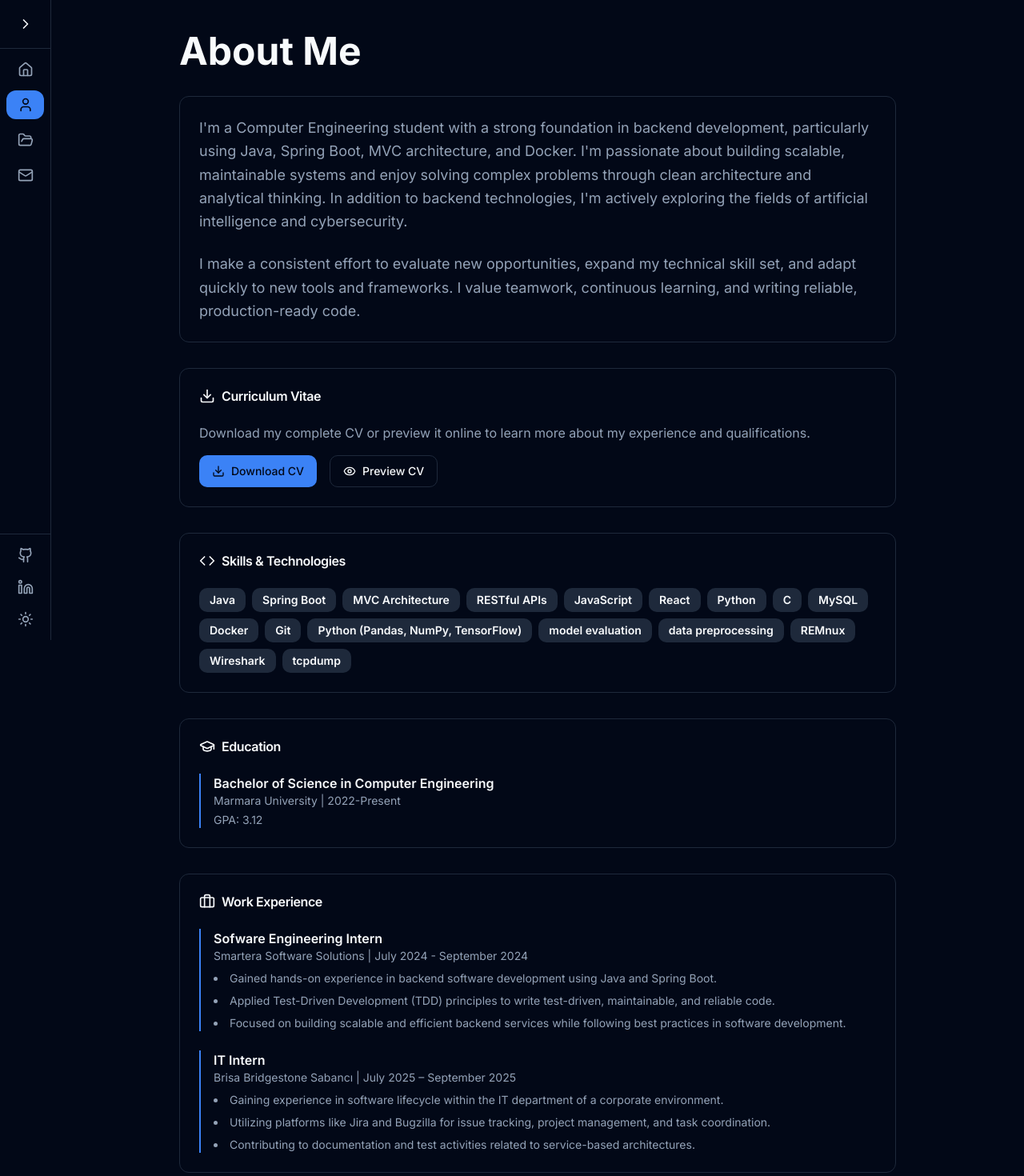
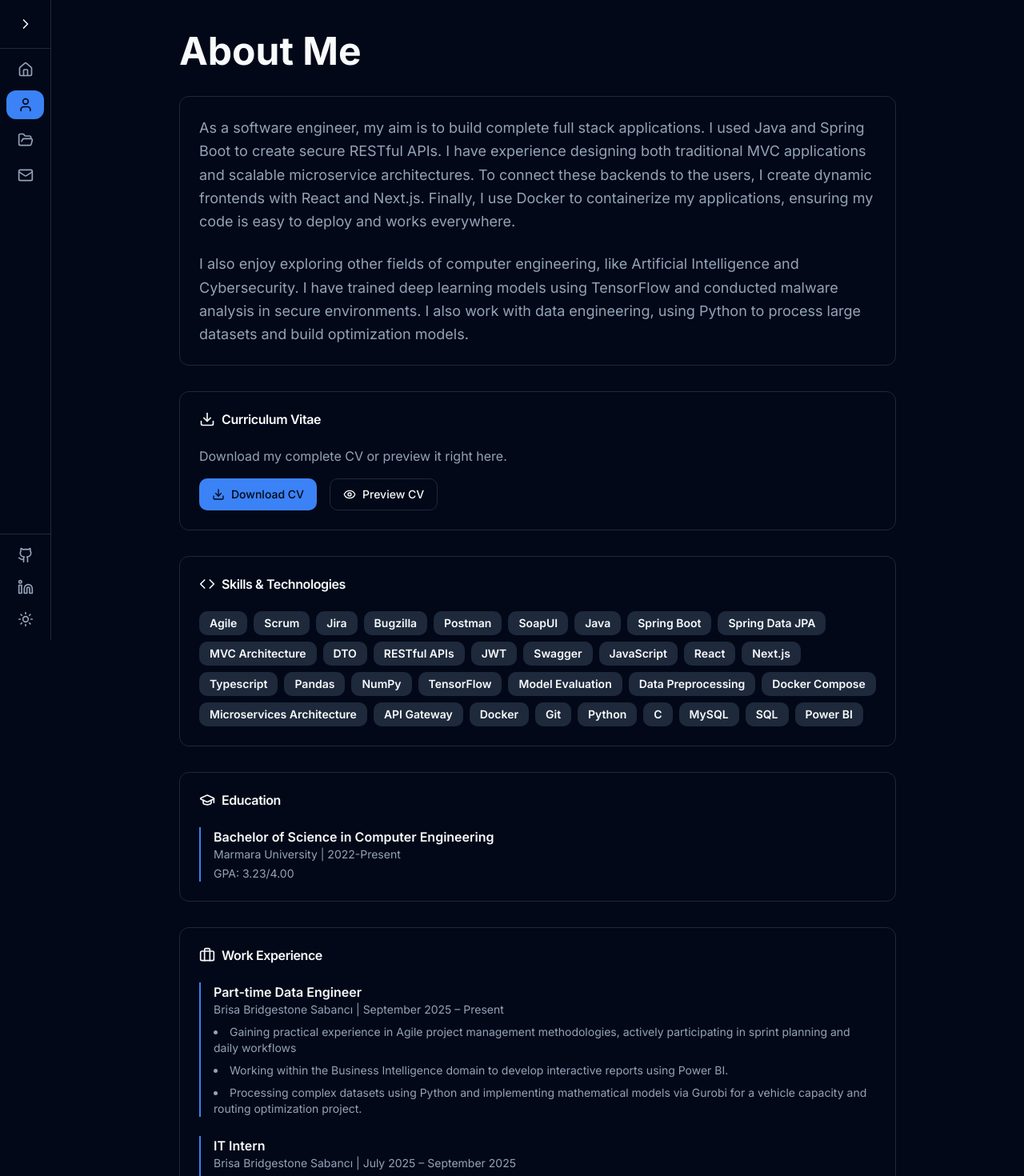
Before and after one commit to tetikmustafa/portfolio-website, a Next.js app: page /about in a window 1280 px wide. Shown: the top 1470 px of the page at 80% size. Built offline with nearby package versions, Linux system fonts and the light colour scheme.

Commit message:
feat: update portfolio content, skills, and contact UI

```diff
--- a/app/about/page.tsx
+++ b/app/about/page.tsx
@@ -4,10 +4,14 @@ import { Download, Eye, GraduationCap, Briefcase, Code } from "lucide-react"
 import { CvPreviewButton } from "./cv-preview"
 
 const skills = [
-  "Java", "Spring Boot", "MVC Architecture", "RESTful APIs",
-  "JavaScript", "React", "Python", "C", "MySQL", "Docker", "Git",
-  "Python (Pandas, NumPy, TensorFlow)", "model evaluation",
-  "data preprocessing", "REMnux", "Wireshark", "tcpdump",
+  "Agile", "Scrum", "Jira", "Bugzilla", "Postman", "SoapUI",
+  "Java", "Spring Boot", "Spring Data JPA", "MVC Architecture",
+  "DTO", "RESTful APIs", "JWT", "Swagger",
+  "JavaScript", "React", "Next.js",  "Typescript",
+  "Pandas", "NumPy", "TensorFlow", "Model Evaluation",
+  "Data Preprocessing", "Docker Compose",
+  "Microservices Architecture", "API Gateway", "Docker", "Git",
+   "Python", "C", "MySQL", "SQL", "Power BI",
 ]
 
 const education = [
@@ -15,19 +19,19 @@ const education = [
     degree: "Bachelor of Science in Computer Engineering",
     school: "Marmara University",
     year: "2022-Present",
-    description: "GPA: 3.12",
+    description: "GPA: 3.23/4.00",
   },
 ]
 
 const experience = [
   {
-    title: "Sofware Engineering Intern",
-    company: "Smartera Software Solutions",
-    period: "July 2024 - September 2024",
+    title: "Part-time Data Engineer",
+    company: "Brisa Bridgestone Sabancı",
+    period: "September 2025 – Present",
     descriptions: [
-      "Gained hands-on experience in backend software development using Java and Spring Boot.",
-      "Applied Test-Driven Development (TDD) principles to write test-driven, maintainable, and reliable code.",
-      "Focused on building scalable and efficient backend services while following best practices in software development.",
+      "Gaining practical experience in Agile project management methodologies, actively participating in sprint planning and daily workflows",
+      "Working within the Business Intelligence domain to develop interactive reports using Power BI.",
+      "Processing complex datasets using Python and implementing mathematical models via Gurobi for a vehicle capacity and routing optimization project.",
     ],
   },
   {
@@ -35,9 +39,20 @@ const experience = [
     company: "Brisa Bridgestone Sabancı",
     period: "July 2025 – September 2025",
     descriptions: [
-      "Gaining experience in software lifecycle within the IT department of a corporate environment.",
-      "Utilizing platforms like Jira and Bugzilla for issue tracking, project management, and task coordination.",
-      "Contributing to documentation and test activities related to service-based architectures.",
+      "Gained experience in software lifecycle within the IT department of a corporate environment.",
+      "Utilized platforms like Jira and Bugzilla for issue tracking, project management, and task coordination.",
+      "Contributed to documentation and test activities related to service-based architectures.",
+      "Used tools like Postman and SoapUI to inspect and test API requests and responses."
+    ],
+  },
+  {
+    title: "Software Engineering Intern",
+    company: "Smartera Software Solutions",
+    period: "July 2024 - September 2024",
+    descriptions: [
+      "Gained hands-on experience in backend software development using Java and Spring Boot.",
+      "Applied Test-Driven Development (TDD) principles to write test-driven and maintainable code.",
+      "Focused on building scalable backend services while following best practices in software development.",
     ],
   },
 ]
@@ -53,16 +68,16 @@ export default function AboutPage() {
             <Card>
               <CardContent className="p-6">
                 <p className="text-lg text-muted-foreground leading-relaxed mb-6">
-                I&apos;m a Computer Engineering student with a strong foundation in backend development,
-                particularly using Java, Spring Boot, MVC architecture, and Docker.
-                I&apos;m passionate about building scalable, maintainable systems and
-                enjoy solving complex problems through clean architecture and analytical thinking.
-                In addition to backend technologies, I&apos;m actively exploring the fields of artificial intelligence and cybersecurity.
+                As a software engineer, my aim is to build complete full stack applications.
+                I used Java and Spring Boot to create secure RESTful APIs.
+                I have experience designing both traditional MVC applications and scalable microservice architectures.
+                To connect these backends to the users, I create dynamic frontends with React and Next.js.
+                Finally, I use Docker to containerize my applications, ensuring my code is easy to deploy and works everywhere.
                 </p>
                 <p className="text-lg text-muted-foreground leading-relaxed">
-                I make a consistent effort to evaluate new opportunities,
-                expand my technical skill set, and adapt quickly to new tools and frameworks.
-                I value teamwork, continuous learning, and writing reliable, production-ready code.
+                I also enjoy exploring other fields of computer engineering, like Artificial Intelligence and Cybersecurity.
+                I have trained deep learning models using TensorFlow and conducted malware analysis in secure environments.
+                I also work with data engineering, using Python to process large datasets and build optimization models.
                 </p>
               </CardContent>
             </Card>
@@ -78,7 +93,7 @@ export default function AboutPage() {
               </CardHeader>
               <CardContent>
                 <p className="text-muted-foreground mb-4">
-                  Download my complete CV or preview it online to learn more about my experience and qualifications.
+                  Download my complete CV or preview it right here.
                 </p>
                 <div className="flex gap-4">
                   <a
--- a/app/contact/page.tsx
+++ b/app/contact/page.tsx
@@ -42,9 +42,7 @@ export default function ContactPage() {
             </CardHeader>
             <CardContent className="space-y-8">
               <p className="text-muted-foreground text-lg">
-                I am looking for internship opportunities.
-                I&apos;m always interested in hearing about new projects and opportunities.
-                Whether you have a question or just want to say hi, feel free to reach out through email or social media.
+              I am always available for new opportunities and collaborations.
               </p>
 
               <div className="grid grid-cols-1 md:grid-cols-2 gap-6">
--- a/app/page.tsx
+++ b/app/page.tsx
@@ -6,12 +6,13 @@ export default function HomePage() {
     <div className="min-h-screen flex items-center justify-center p-6 pt-20 md:p-10">
       <div className="max-w-4xl mx-auto text-center">
         <h1 className="text-5xl md:text-7xl font-bold text-foreground mb-6 fade-up">
-          Mustafa Tetik
+          <Link href="/about">Mustafa Tetik</Link>
         </h1>
 
         <div className="text-xl md:text-2xl text-muted-foreground mb-8 max-w-3xl mx-auto leading-relaxed fade-up-delay-1">
-          I&apos;m a computer engineering student who enjoys building clean and scalable backend systems.
-          I&apos;m curious about AI and deep learning, and I&apos;m also exploring opportunities in cybersecurity.
+          <Link href="/about">Welcome! I am Mustafa, a final grade Computer Engineering Student with curiosity for how different technologies connect. <br />
+          I enjoy designing complete systems, from the user interfaces down to the data and security layers.
+          Click to learn more about me.</Link>
         </div>
 
         <div className="flex flex-col sm:flex-row gap-4 justify-center items-center fade-up-delay-2">
@@ -36,8 +37,8 @@ export default function HomePage() {
         <div className="mt-16 fade-up-delay-3">
           <div className="bg-card border border-border rounded-2xl p-8 max-w-2xl mx-auto hover:-translate-y-1 hover:border-primary/30 transition-all duration-300">
             <p className="text-muted-foreground leading-relaxed transition-colors hover:text-foreground">
-            I&apos;m currently looking for an internship where I can keep learning new things, grow my skills,
-            and be part of a team where I can really get involved in real projects.
+            I&apos;m always seeking opportunities to learn new things and expand my view. <br />
+            I am happy to be a part of a team where I can grow with it.
             </p>
           </div>
         </div>
```
Also changed, not shown: 1 other file (tests, documents, lock files or other folders).
